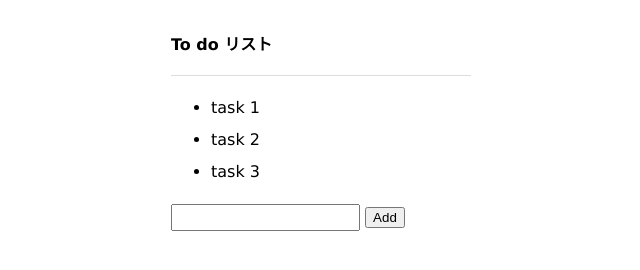
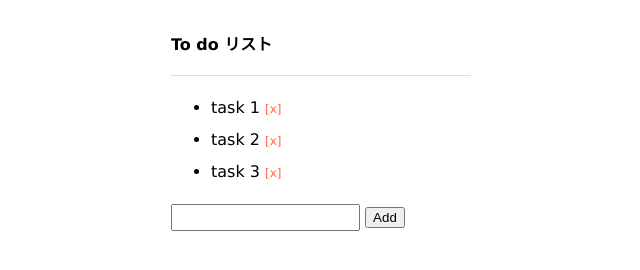
Before and after one commit to namotoy/My-Vue.js, a plain HTML site: page index.html in a window 1280 px wide. Shown: the full height of the page, 319-959 px from the left. Drawn offline with nearby package versions, Linux system fonts and the light colour scheme.

Commit message:
削除ボタンの追加

```diff
--- a/css/styles.css
+++ b/css/styles.css
@@ -20,3 +20,9 @@ font-family: Verdana, sans-serif;
 #app input[type="text"]{
   padding:4px;
 }
+
+.command{
+  font-size:12px;
+  cursor: pointer;
+  color: tomato
+}
--- a/index.html
+++ b/index.html
@@ -10,7 +10,9 @@
   <div id ="app" class="container">
     <h1>To do リスト</h1>
     <ul>
-      <li v-for="todo in todos">{{ todo }}</li>
+      <li v-for="(todo,index) in todos">{{ todo }}
+        <span @click="deleteItem(index)" class="command">[x]</span>
+      </li>
 
     </ul>
     <!-- <form v-on:submit="addItem"> -->
--- a/js/main.js
+++ b/js/main.js
@@ -15,6 +15,11 @@ var vm = new Vue({
     addItem:function(){
       this.todos.push(this.newItem);
       this.newItem = '';
+    },
+    deleteItem:function(index){
+      if (confirm('本当にいいですか?')){
+        this.todos.splice(index,1);
+      }
     }
   }
 });
```
